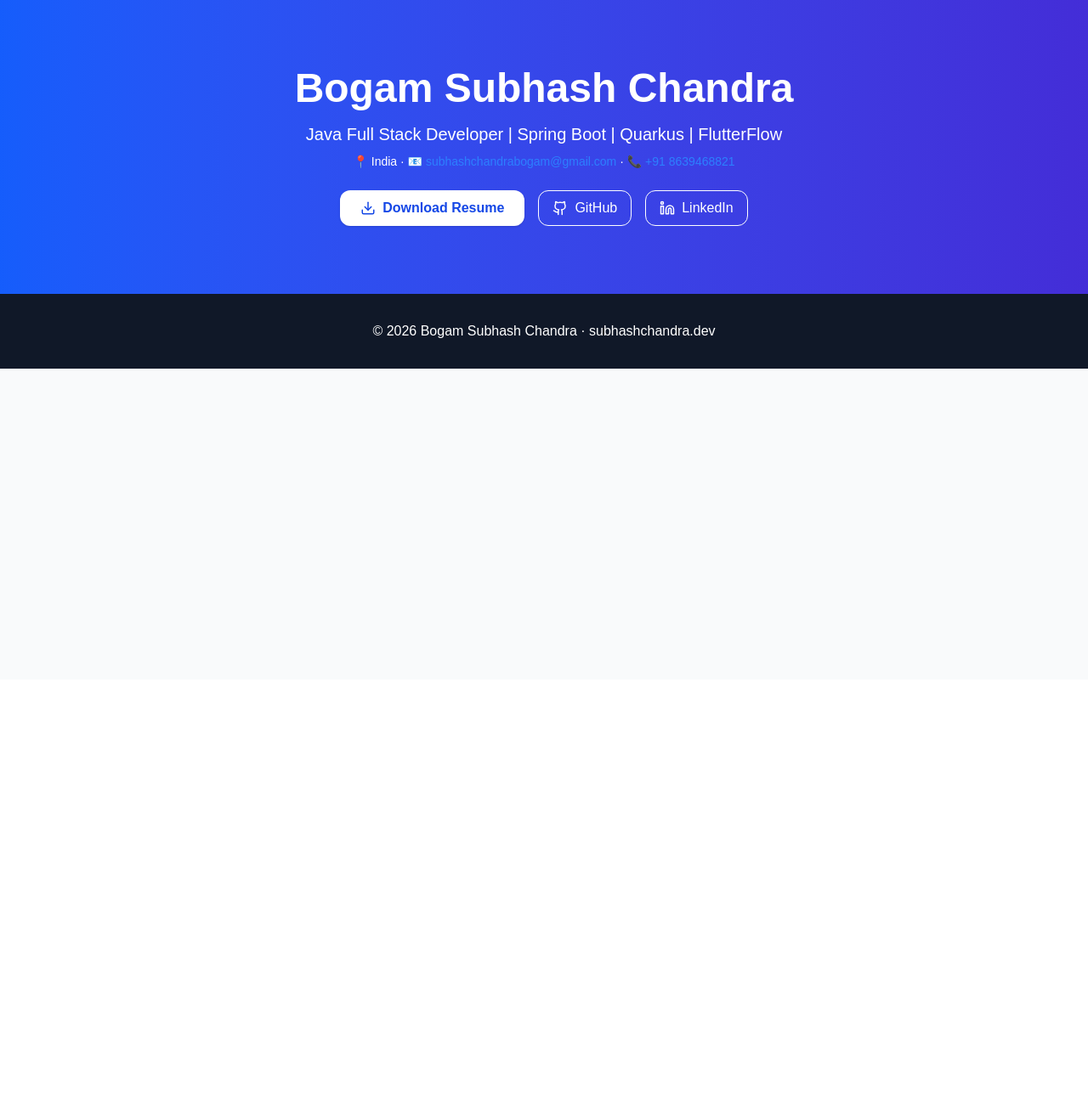
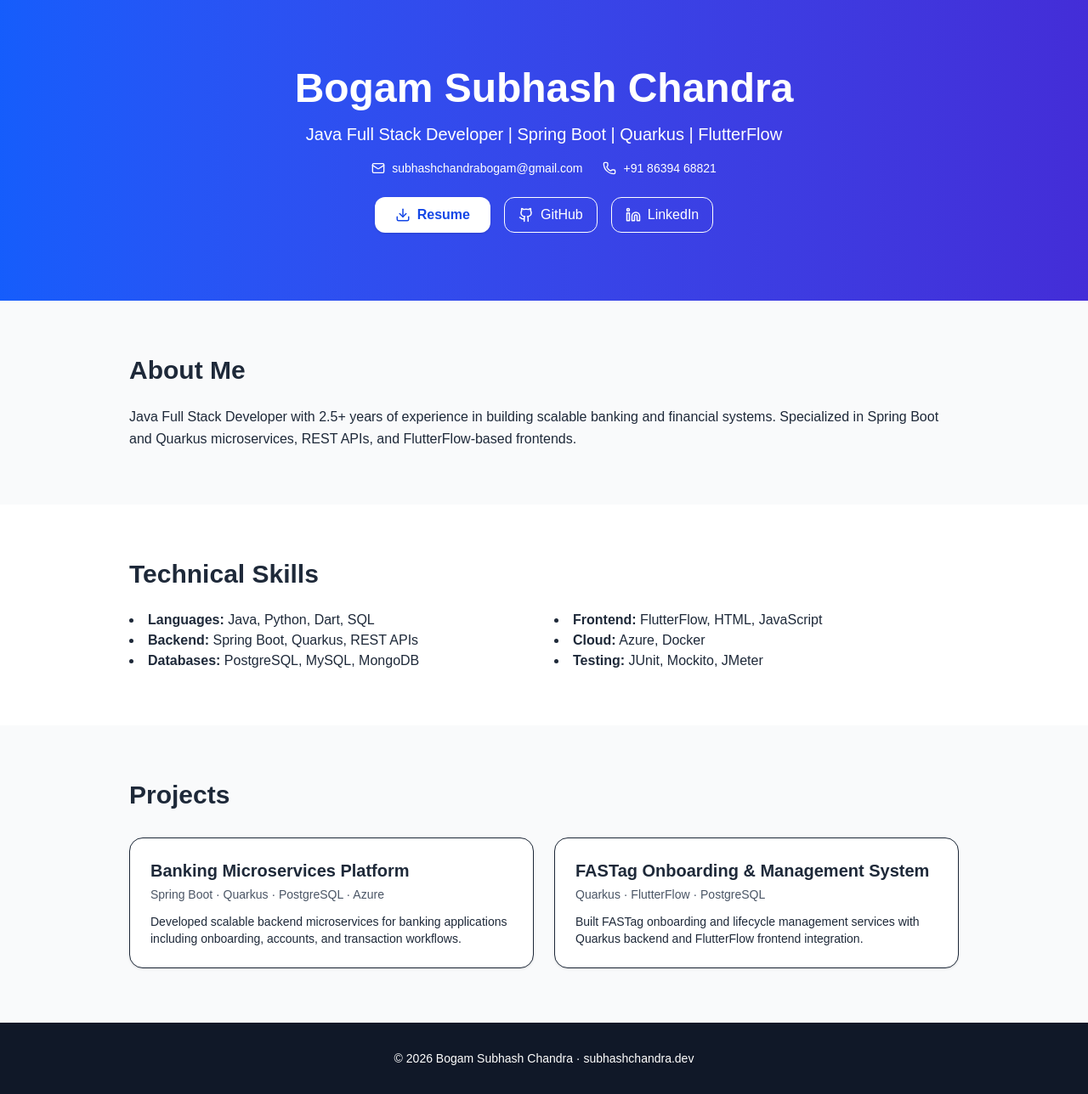
Before and after one commit to BogamSubhashChandra/BogamSubhashChandraPortfolio, a Next.js app: page / in a window 1280 px wide. Shown: the whole page at 85% size. Before the commit the page ends 800 px from the top, so only its background shows below. Built offline with nearby package versions, Linux system fonts and the light colour scheme.

Commit message:
Portfolio website

```diff
--- a/app/page.tsx
+++ b/app/page.tsx
@@ -1,10 +1,40 @@
+"use client";
+
 import Head from "next/head";
-import { Github, Linkedin, Download } from "lucide-react";
+import { motion } from "framer-motion";
+import { Github, Linkedin, Download, Mail, Phone } from "lucide-react";
 
-export default function Home() {
+// Reusable animation variants (TypeScript-safe)
+import type { Variants } from "framer-motion";
 
+const sectionVariant: Variants = {
+  hidden: { opacity: 0, y: 40 },
+  visible: {
+    opacity: 1,
+    y: 0,
+    transition: {
+      duration: 0.6,
+      // cubic-bezier easing (TS-safe)
+      ease: [0.25, 0.1, 0.25, 1],
+    },
+  },
+};
+
+const containerVariant: Variants = {
+  hidden: {},
+  visible: {
+    transition: { staggerChildren: 0.15 },
+  },
+};
+
+const itemVariant: Variants = {
+  hidden: { opacity: 0, y: 20 },
+  visible: { opacity: 1, y: 0 },
+};
+
+export default function Portfolio() {
   return (
-    <>
+    <main className="overflow-x-hidden">
       <Head>
         <title>Bogam Subhash Chandra | Java Full Stack Developer</title>
         <meta
@@ -16,70 +46,139 @@ export default function Home() {
           content="Java Developer, Spring Boot, Quarkus, Backend Engineer, Full Stack Developer"
         />
         <meta name="author" content="Bogam Subhash Chandra" />
+        <meta name="viewport" content="width=device-width, initial-scale=1" />
       </Head>
 
-      <main className="min-h-screen bg-gray-50 text-gray-800">
+      <div className="min-h-screen bg-gray-50 text-gray-800">
         {/* Hero Section */}
-        <section className="bg-gradient-to-r from-blue-600 to-indigo-700 text-white py-20">
-          <div className="max-w-5xl mx-auto px-6 text-center">
-            <h1 className="text-4xl md:text-5xl font-bold">
+        <motion.section
+          variants={sectionVariant}
+          initial="hidden"
+          animate="visible"
+          className="bg-gradient-to-r from-blue-600 to-indigo-700 text-white py-16 sm:py-20"
+        >
+          <motion.div
+            variants={containerVariant}
+            initial="hidden"
+            animate="visible"
+            className="max-w-5xl mx-auto px-4 sm:px-6 text-center"
+          >
+            <motion.h1 variants={itemVariant} className="text-3xl sm:text-4xl md:text-5xl font-bold">
               Bogam Subhash Chandra
-            </h1>
+            </motion.h1>
+            <motion.p variants={itemVariant} className="mt-4 text-base sm:text-xl">
+              Java Full Stack Developer | Spring Boot | Quarkus | FlutterFlow
+            </motion.p>
 
-            <p className="mt-4 text-xl">
-              Java Full Stack Developer | Spring Boot | Quarkus | FlutterFlow
+            <motion.div
+              variants={itemVariant}
+              className="mt-4 flex justify-center gap-6 flex-wrap text-sm"
+            >
+              <a href="mailto:subhashchandrabogam@gmail.com" className="flex items-center gap-2 hover:underline">
+                <Mail size={16} /> subhashchandrabogam@gmail.com
+              </a>
+              <a href="tel:+918639468821" className="flex items-center gap-2 hover:underline">
+                <Phone size={16} /> +91 86394 68821
+              </a>
+            </motion.div>
+
+            <motion.div
+              variants={itemVariant}
+              className="mt-6 flex justify-center gap-4 flex-wrap"
+            >
+              <a href="/resume.pdf" download className="bg-white text-blue-700 px-6 py-2 rounded-xl font-semibold shadow flex items-center gap-2">
+                <Download size={18} /> Resume
+              </a>
+              <a href="https://github.com/BogamSubhashChandra" target="_blank" rel="noopener noreferrer" className="border border-white px-4 py-2 rounded-xl flex items-center gap-2">
+                <Github size={18} /> GitHub
+              </a>
+              <a href="https://www.linkedin.com/in/bogam-subhash-chandra" target="_blank" rel="noopener noreferrer" className="border border-white px-4 py-2 rounded-xl flex items-center gap-2">
+                <Linkedin size={18} /> LinkedIn
+              </a>
+            </motion.div>
+          </motion.div>
+        </motion.section>
+
+        {/* About Section */}
+        <motion.section
+          id="about"
+          variants={sectionVariant}
+          initial="hidden"
+          whileInView="visible"
+          viewport={{ once: true }}
+          className="py-14 sm:py-16"
+        >
+          <div className="max-w-5xl mx-auto px-4 sm:px-6">
+            <h2 className="text-2xl sm:text-3xl font-bold mb-6">About Me</h2>
+            <p className="leading-relaxed text-sm sm:text-base">
+              Java Full Stack Developer with 2.5+ years of experience in building scalable banking and financial systems. Specialized in Spring Boot and Quarkus microservices, REST APIs, and FlutterFlow-based frontends.
             </p>
+          </div>
+        </motion.section>
 
-            <p className="mt-2 text-sm">
-              📍 India · 📧{" "}
-                <a href="mailto:subhashchandrabogam@gmail.com" className="text-blue-500 hover:underline">
-                    subhashchandrabogam@gmail.com
-                    </a>{" "}
-                    · 📞{" "}
-                <a href="tel:+918639468821" className="text-blue-500 hover:underline">
-                    +91 8639468821
-                </a>
-            </p>
-
-
-            <div className="mt-6 flex justify-center gap-4 flex-wrap">
-              <a
-                href="/resume.pdf"
-                download
-                className="bg-white text-blue-700 px-6 py-2 rounded-xl font-semibold shadow flex items-center gap-2"
-              >
-                <Download size={18} />
-                Download Resume
-              </a>
-
-              <a
-                href="https://github.com/BogamSubhashChandra"
-                target="_blank"
-                className="border border-white px-4 py-2 rounded-xl flex items-center gap-2"
-              >
-                <Github size={18} />
-                GitHub
-              </a>
-
-              <a
-                href="https://www.linkedin.com/in/bogam-subhash-chandra"
-                target="_blank"
-                className="border border-white px-4 py-2 rounded-xl flex items-center gap-2"
-              >
-                <Linkedin size={18} />
-                LinkedIn
-              </a>
+        {/* Skills Section */}
+        <motion.section
+          id="skills"
+          variants={sectionVariant}
+          initial="hidden"
+          whileInView="visible"
+          viewport={{ once: true }}
+          className="bg-white py-14 sm:py-16"
+        >
+          <div className="max-w-5xl mx-auto px-4 sm:px-6">
+            <h2 className="text-2xl sm:text-3xl font-bold mb-6">Technical Skills</h2>
+            <div className="grid grid-cols-1 sm:grid-cols-2 gap-6 text-sm sm:text-base">
+              <ul className="list-disc list-inside">
+                <li><b>Languages:</b> Java, Python, Dart, SQL</li>
+                <li><b>Backend:</b> Spring Boot, Quarkus, REST APIs</li>
+                <li><b>Databases:</b> PostgreSQL, MySQL, MongoDB</li>
+              </ul>
+              <ul className="list-disc list-inside">
+                <li><b>Frontend:</b> FlutterFlow, HTML, JavaScript</li>
+                <li><b>Cloud:</b> Azure, Docker</li>
+                <li><b>Testing:</b> JUnit, Mockito, JMeter</li>
+              </ul>
             </div>
           </div>
-        </section>
+        </motion.section>
+
+        {/* Projects Section */}
+        <motion.section
+          id="projects"
+          variants={sectionVariant}
+          initial="hidden"
+          whileInView="visible"
+          viewport={{ once: true }}
+          className="py-14 sm:py-16 bg-gray-50"
+        >
+          <div className="max-w-5xl mx-auto px-4 sm:px-6">
+            <h2 className="text-2xl sm:text-3xl font-bold mb-8">Projects</h2>
+            <div className="grid grid-cols-1 md:grid-cols-2 gap-6">
+              <motion.div variants={itemVariant} className="p-6 bg-white border rounded-2xl shadow-sm">
+                <h3 className="text-lg sm:text-xl font-semibold">Banking Microservices Platform</h3>
+                <p className="text-sm text-gray-600 mt-1">Spring Boot · Quarkus · PostgreSQL · Azure</p>
+                <p className="mt-3 text-sm">Developed scalable backend microservices for banking applications including onboarding, accounts, and transaction workflows.</p>
+              </motion.div>
+              <motion.div variants={itemVariant} className="p-6 bg-white border rounded-2xl shadow-sm">
+                <h3 className="text-lg sm:text-xl font-semibold">FASTag Onboarding & Management System</h3>
+                <p className="text-sm text-gray-600 mt-1">Quarkus · FlutterFlow · PostgreSQL</p>
+                <p className="mt-3 text-sm">Built FASTag onboarding and lifecycle management services with Quarkus backend and FlutterFlow frontend integration.</p>
+              </motion.div>
+            </div>
+          </div>
+        </motion.section>
 
         {/* Footer */}
-        <footer className="bg-gray-900 text-white py-8 text-center">
-          <p>
-            © {new Date().getFullYear()} Bogam Subhash Chandra · subhashchandra.dev
-          </p>
-        </footer>
-      </main>
-    </>
+        <motion.footer
+          variants={sectionVariant}
+          initial="hidden"
+          whileInView="visible"
+          viewport={{ once: true }}
+          className="bg-gray-900 text-white py-6 sm:py-8 text-center text-sm"
+        >
+          © {new Date().getFullYear()} Bogam Subhash Chandra · subhashchandra.dev
+        </motion.footer>
+      </div>
+    </main>
   );
 }
--- a/package.json
+++ b/package.json
@@ -9,6 +9,7 @@
     "lint": "eslint"
   },
   "dependencies": {
+    "framer-motion": "^12.23.26",
     "lucide-react": "^0.562.0",
     "next": "16.1.1",
     "react": "19.2.3",
```
Also changed, not shown: 1 other file (tests, documents, lock files or other folders).
